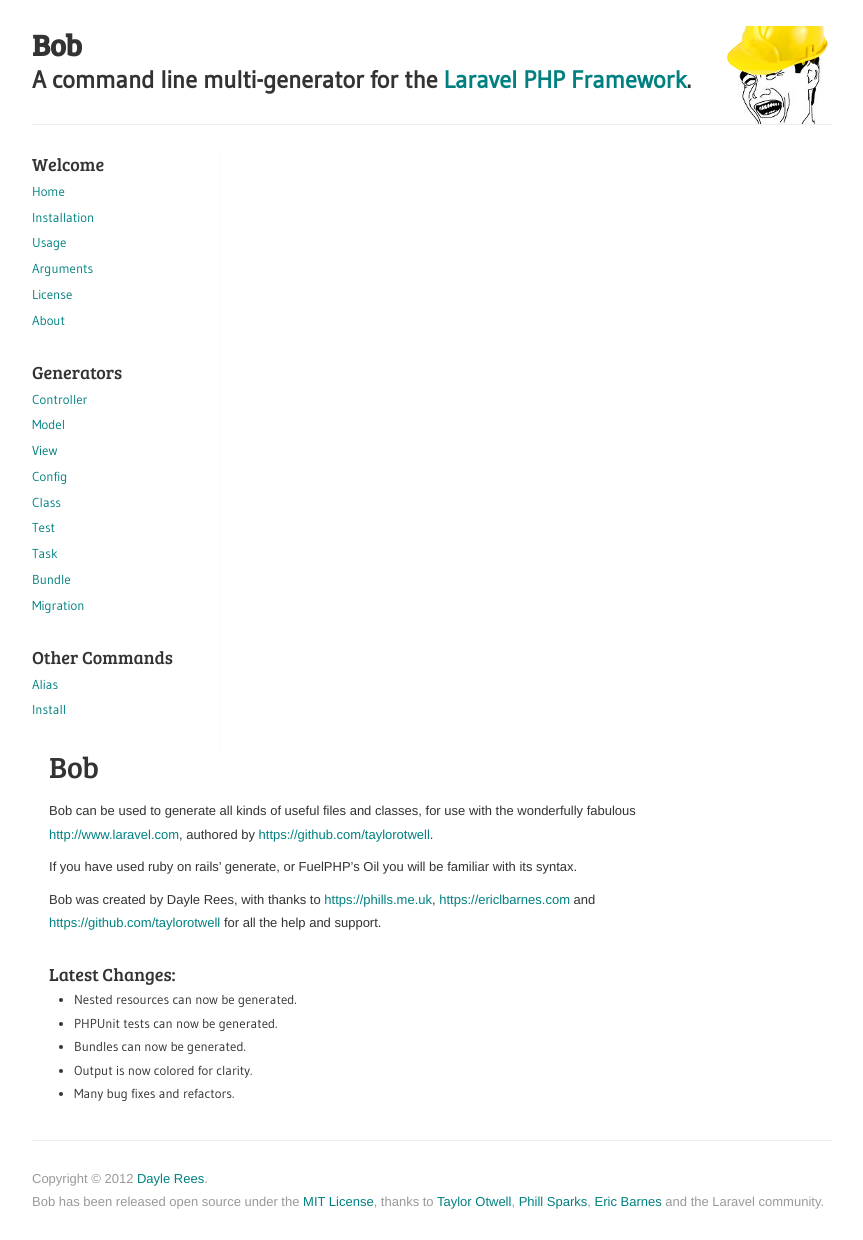
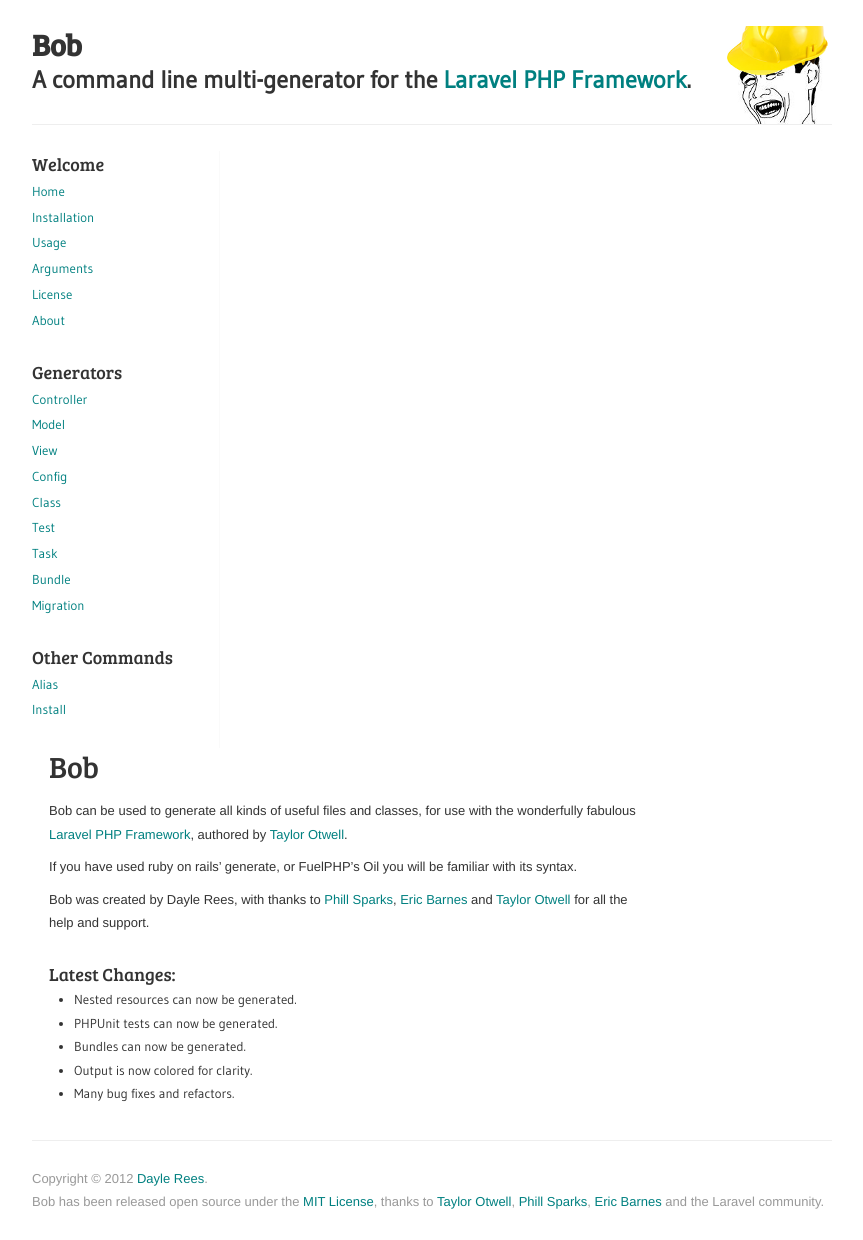
Before and after one commit to jonphipps/laravel-bob, a Jekyll site: the page built from index.md, in a window 1280 px wide. Shown: the whole page, without its empty margins (208-1071 px from the left). Built offline with Jekyll 4.4.1, drawn with Linux system fonts in a browser that asks for light colours; nearby versions of some CDN libraries.

Commit message:
building docs

```diff
--- a/index.md
+++ b/index.md
@@ -6,11 +6,11 @@ fork-path: https://github.com/daylerees
 
 #Bob
 
-Bob can be used to generate all kinds of useful files and classes, for use with the wonderfully fabulous [http://www.laravel.com](Laravel PHP Framework), authored by [https://github.com/taylorotwell](Taylor Otwell).
+Bob can be used to generate all kinds of useful files and classes, for use with the wonderfully fabulous [Laravel PHP Framework](http://www.laravel.com), authored by [Taylor Otwell](https://github.com/taylorotwell).
 
 If you have used ruby on rails' generate, or FuelPHP's Oil you will be familiar with its syntax.
 
-Bob was created by Dayle Rees, with thanks to [https://phills.me.uk](Phill Sparks), [https://ericlbarnes.com](Eric Barnes) and [https://github.com/taylorotwell](Taylor Otwell) for all the help and support.
+Bob was created by Dayle Rees, with thanks to [Phill Sparks](https://phills.me.uk), [Eric Barnes](https://ericlbarnes.com) and [Taylor Otwell](https://github.com/taylorotwell) for all the help and support.
 
 ###Latest Changes:
 
```
